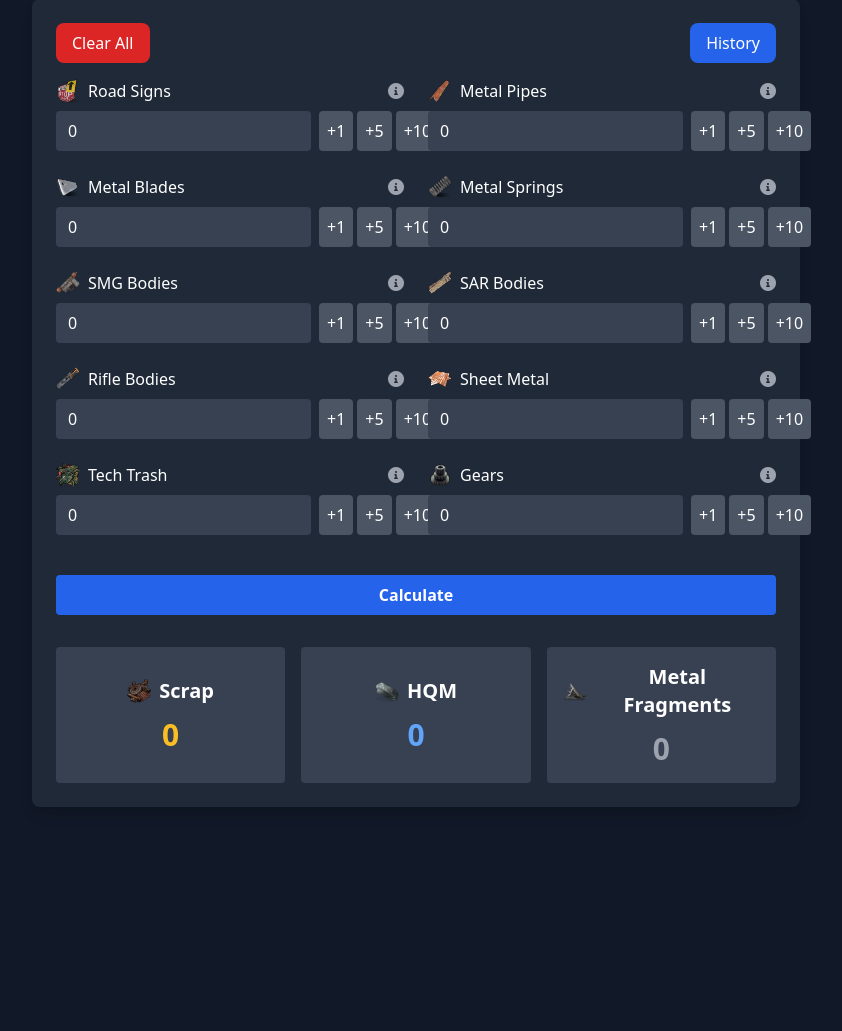
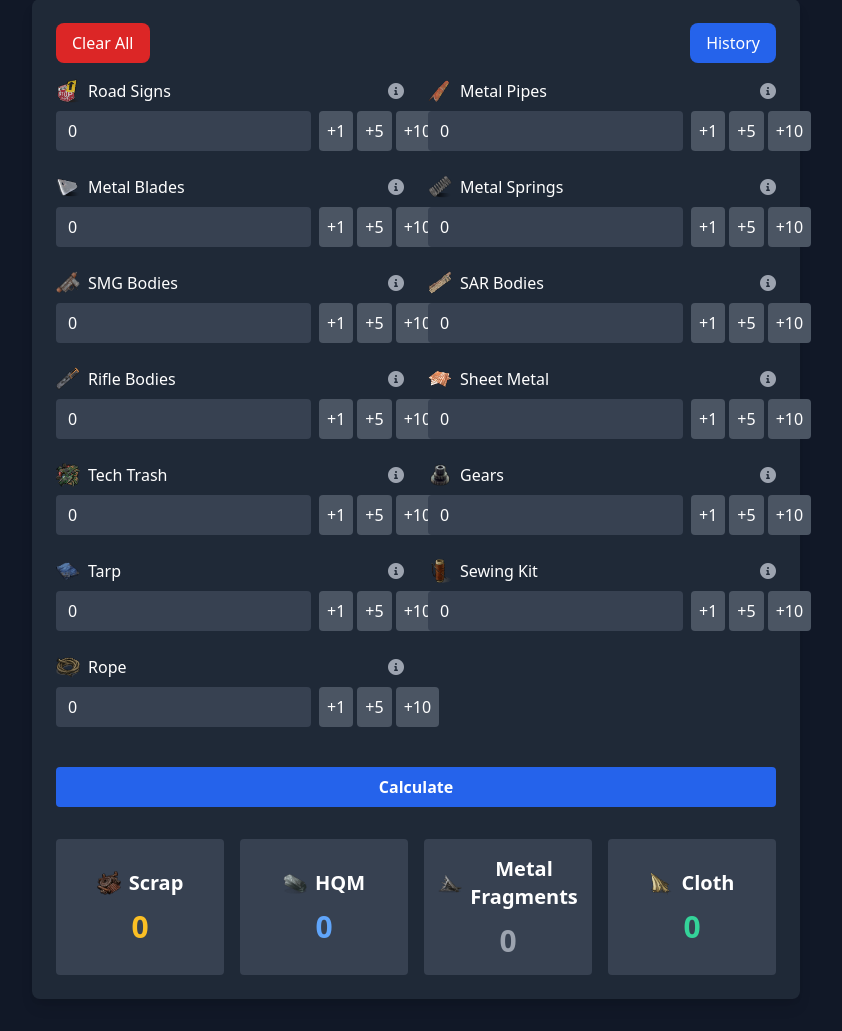
Before and after one commit to Johnnydepinguin123/rust_calculator, a Flask app: page / in a window 1280 px wide; the page is wider, and only the part inside the window is pictured. Shown: the part 105-1136 px from the top of that part, without its empty margins (224-1066 px from the left). Before the commit the page ends 912 px from the top of that part, so only its background shows below. Run offline with Flask 3, Linux system fonts and the light colour scheme.

Commit message:
Initial commit: Rust Recycling Calculator

```diff
--- a/app.py
+++ b/app.py
@@ -13,7 +13,10 @@
     "rifle.body": {"scrap": 30, "hqm": 2, "metal": 0},
     "sheet.metal": {"scrap": 9, "hqm": 2, "metal": 120},
     "tech.trash": {"scrap": 24, "hqm": 2, "metal": 0},
-    "gears": {"scrap": 12, "hqm": 0, "metal": 15}
+    "gears": {"scrap": 12, "hqm": 0, "metal": 15},
+    "tarp": {"scrap": 0, "hqm": 0, "metal": 0, "cloth": 60},
+    "sewing.kit": {"scrap": 0, "hqm": 0, "metal": 0, "cloth": 48},
+    "rope": {"scrap": 0, "hqm": 0, "metal": 0, "cloth": 18}
 }
 
 @app.route('/')
@@ -36,18 +39,23 @@
             'rifle.body': int(data.get('rifle', 0)),
             'sheet.metal': int(data.get('sheet', 0)),
             'tech.trash': int(data.get('tech', 0)),
-            'gears': int(data.get('gears', 0))
+            'gears': int(data.get('gears', 0)),
+            'tarp': int(data.get('tarp', 0)),
+            'sewing.kit': int(data.get('sewing_kit', 0)),
+            'rope': int(data.get('rope', 0))
         }
 
         # Calculate totals
         total_scrap = sum(components[item] * RECYCLING_VALUES[item]["scrap"] for item in components)
         total_hqm = sum(components[item] * RECYCLING_VALUES[item]["hqm"] for item in components)
         total_metal = sum(components[item] * RECYCLING_VALUES[item]["metal"] for item in components)
+        total_cloth = sum(components[item] * RECYCLING_VALUES[item].get("cloth", 0) for item in components)
 
         return jsonify({
             'scrap': total_scrap,
             'hqm': total_hqm,
-            'metal': total_metal
+            'metal': total_metal,
+            'cloth': total_cloth
         })
 
     except (ValueError, KeyError) as e:
--- a/templates/index.html
+++ b/templates/index.html
@@ -286,6 +286,72 @@
                     </div>
                 </div>
 
+                <!-- Tarp -->
+                <div class="space-y-2">
+                    <div class="flex items-center justify-between mb-2">
+                        <div class="flex items-center space-x-2 w-[200px]">
+                            <img src="{{ url_for('static', filename='tarp.png') }}" alt="Tarp" class="w-6 h-6 flex-shrink-0">
+                            <label class="block whitespace-nowrap">Tarp</label>
+                        </div>
+                        <div class="tooltip">
+                            <i class="fas fa-info-circle text-gray-400"></i>
+                            <span class="tooltip-text">Recycles to: 60 Cloth</span>
+                        </div>
+                    </div>
+                    <div class="flex gap-2">
+                        <input type="number" name="tarp" class="flex-1 px-3 py-2 bg-gray-700 rounded" min="0" value="0">
+                        <div class="flex gap-1 flex-shrink-0">
+                            <button type="button" class="quick-add px-2 py-1 bg-gray-600 hover:bg-gray-500 rounded" data-value="1">+1</button>
+                            <button type="button" class="quick-add px-2 py-1 bg-gray-600 hover:bg-gray-500 rounded" data-value="5">+5</button>
+                            <button type="button" class="quick-add px-2 py-1 bg-gray-600 hover:bg-gray-500 rounded" data-value="10">+10</button>
+                        </div>
+                    </div>
+                </div>
+
+                <!-- Sewing Kit -->
+                <div class="space-y-2">
+                    <div class="flex items-center justify-between mb-2">
+                        <div class="flex items-center space-x-2 w-[200px]">
+                            <img src="{{ url_for('static', filename='sewing_kit.png') }}" alt="Sewing Kit" class="w-6 h-6 flex-shrink-0">
+                            <label class="block whitespace-nowrap">Sewing Kit</label>
+                        </div>
+                        <div class="tooltip">
+                            <i class="fas fa-info-circle text-gray-400"></i>
+                            <span class="tooltip-text">Recycles to: 48 Cloth</span>
+                        </div>
+                    </div>
+                    <div class="flex gap-2">
+                        <input type="number" name="sewing_kit" class="flex-1 px-3 py-2 bg-gray-700 rounded" min="0" value="0">
+                        <div class="flex gap-1 flex-shrink-0">
+                            <button type="button" class="quick-add px-2 py-1 bg-gray-600 hover:bg-gray-500 rounded" data-value="1">+1</button>
+                            <button type="button" class="quick-add px-2 py-1 bg-gray-600 hover:bg-gray-500 rounded" data-value="5">+5</button>
+                            <button type="button" class="quick-add px-2 py-1 bg-gray-600 hover:bg-gray-500 rounded" data-value="10">+10</button>
+                        </div>
+                    </div>
+                </div>
+
+                <!-- Rope -->
+                <div class="space-y-2">
+                    <div class="flex items-center justify-between mb-2">
+                        <div class="flex items-center space-x-2 w-[200px]">
+                            <img src="{{ url_for('static', filename='rope.png') }}" alt="Rope" class="w-6 h-6 flex-shrink-0">
+                            <label class="block whitespace-nowrap">Rope</label>
+                        </div>
+                        <div class="tooltip">
+                            <i class="fas fa-info-circle text-gray-400"></i>
+                            <span class="tooltip-text">Recycles to: 18 Cloth</span>
+                        </div>
+                    </div>
+                    <div class="flex gap-2">
+                        <input type="number" name="rope" class="flex-1 px-3 py-2 bg-gray-700 rounded" min="0" value="0">
+                        <div class="flex gap-1 flex-shrink-0">
+                            <button type="button" class="quick-add px-2 py-1 bg-gray-600 hover:bg-gray-500 rounded" data-value="1">+1</button>
+                            <button type="button" class="quick-add px-2 py-1 bg-gray-600 hover:bg-gray-500 rounded" data-value="5">+5</button>
+                            <button type="button" class="quick-add px-2 py-1 bg-gray-600 hover:bg-gray-500 rounded" data-value="10">+10</button>
+                        </div>
+                    </div>
+                </div>
+
                 <div class="md:col-span-2 mt-4">
                     <button type="submit" class="w-full bg-blue-600 hover:bg-blue-700 text-white font-bold py-2 px-4 rounded transition duration-200">
                         Calculate
@@ -293,7 +359,7 @@
                 </div>
             </form>
 
-            <div id="results" class="mt-8 grid grid-cols-1 md:grid-cols-3 gap-4 text-center">
+            <div id="results" class="mt-8 grid grid-cols-1 md:grid-cols-4 gap-4 text-center">
                 <div class="bg-gray-700 p-4 rounded flex flex-col items-center justify-center min-h-[120px]">
                     <div class="flex items-center justify-center mb-3">
                         <img src="{{ url_for('static', filename='scrap.png') }}" alt="Scrap" class="w-6 h-6 mr-2">
@@ -314,6 +380,13 @@
                         <h3 class="text-xl font-semibold">Metal Fragments</h3>
                     </div>
                     <p id="metalResult" class="text-3xl font-bold text-gray-400">0</p>
+                </div>
+                <div class="bg-gray-700 p-4 rounded flex flex-col items-center justify-center min-h-[120px]">
+                    <div class="flex items-center justify-center mb-3">
+                        <img src="{{ url_for('static', filename='cloth.png') }}" alt="Cloth" class="w-6 h-6 mr-2">
+                        <h3 class="text-xl font-semibold">Cloth</h3>
+                    </div>
+                    <p id="clothResult" class="text-3xl font-bold text-green-400">0</p>
                 </div>
             </div>
 
@@ -352,24 +425,18 @@
         }
 
         themeToggle.addEventListener('click', () => {
-            const isDark = body.classList.contains('bg-gray-900');
+            body.classList.toggle('bg-gray-900');
+            body.classList.toggle('bg-gray-100');
+            body.classList.toggle('text-white');
+            body.classList.toggle('text-gray-900');
 
-            if (isDark) {
-                // Switch to light theme
-                body.classList.remove('bg-gray-900', 'text-white');
-                body.classList.add('bg-white', 'text-gray-900');
-                calculatorContainer.classList.remove('bg-gray-800');
-                calculatorContainer.classList.add('bg-gray-100');
-                themeToggle.querySelector('i').classList.replace('fa-moon', 'fa-sun');
-                localStorage.setItem('theme', 'light');
+            const icon = themeToggle.querySelector('i');
+            if (icon.classList.contains('fa-moon')) {
+                icon.classList.remove('fa-moon');
+                icon.classList.add('fa-sun');
             } else {
-                // Switch to dark theme
-                body.classList.remove('bg-white', 'text-gray-900');
-                body.classList.add('bg-gray-900', 'text-white');
-                calculatorContainer.classList.remove('bg-gray-100');
-                calculatorContainer.classList.add('bg-gray-800');
-                themeToggle.querySelector('i').classList.replace('fa-sun', 'fa-moon');
-                localStorage.setItem('theme', 'dark');
+                icon.classList.remove('fa-sun');
+                icon.classList.add('fa-moon');
             }
         });
 
@@ -394,6 +461,7 @@
             document.getElementById('scrapResult').textContent = '0';
             document.getElementById('hqmResult').textContent = '0';
             document.getElementById('metalResult').textContent = '0';
+            document.getElementById('clothResult').textContent = '0';
         });
 
         // History
@@ -443,6 +511,7 @@
                     document.getElementById('scrapResult').textContent = result.scrap;
                     document.getElementById('hqmResult').textContent = result.hqm;
                     document.getElementById('metalResult').textContent = result.metal;
+                    document.getElementById('clothResult').textContent = result.cloth;
 
                     // Add to history
                     const historyItem = {
@@ -465,10 +534,11 @@
             historyList.innerHTML = calculationHistory.map(item => `
                 <div class="bg-gray-700 p-4 rounded">
                     <div class="text-sm text-gray-400">${item.timestamp}</div>
-                    <div class="grid grid-cols-3 gap-4 mt-2">
+                    <div class="grid grid-cols-4 gap-4 mt-2">
                         <div>Scrap: ${item.results.scrap}</div>
                         <div>HQM: ${item.results.hqm}</div>
                         <div>Metal: ${item.results.metal}</div>
+                        <div>Cloth: ${item.results.cloth}</div>
                     </div>
                 </div>
             `).join('');
```
Also changed, not shown: README.md, static/cloth.png (added), static/rope.png (added), static/sewing_kit.png (added), static/tarp.png (added).
